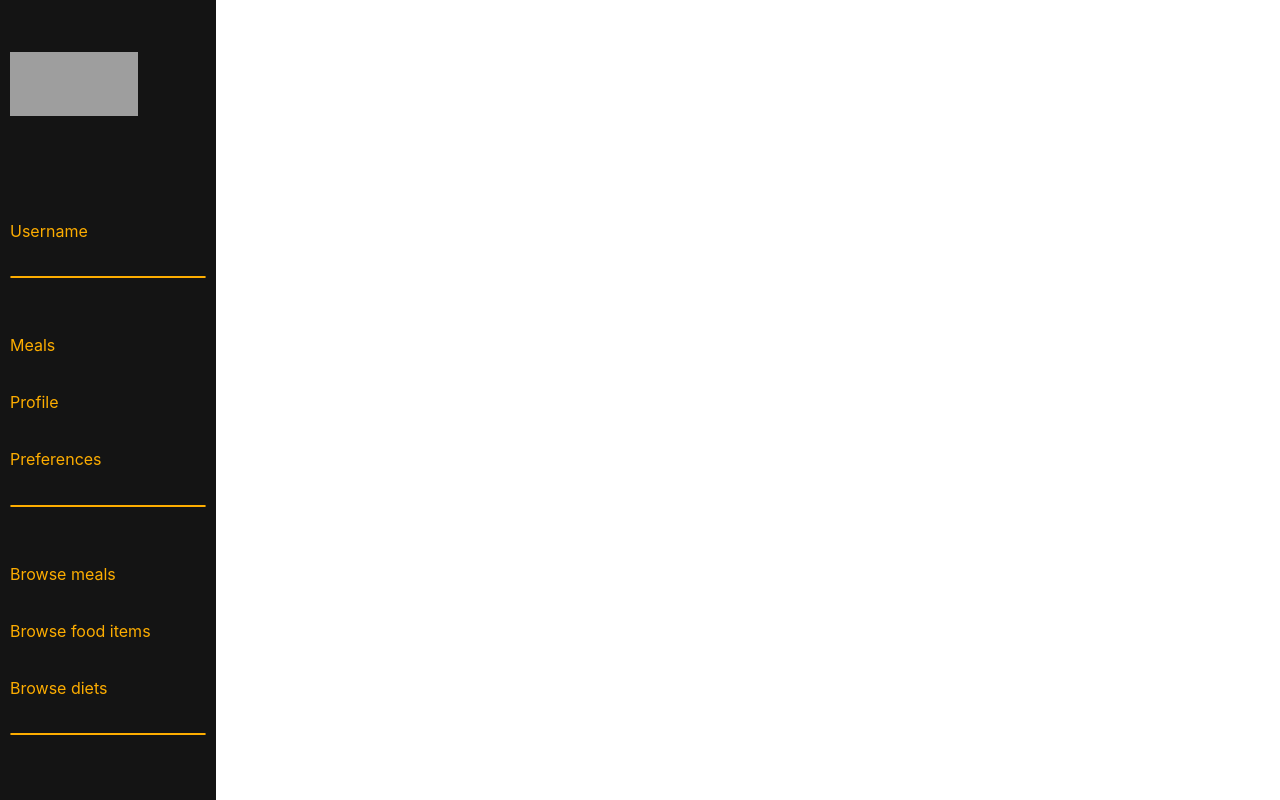
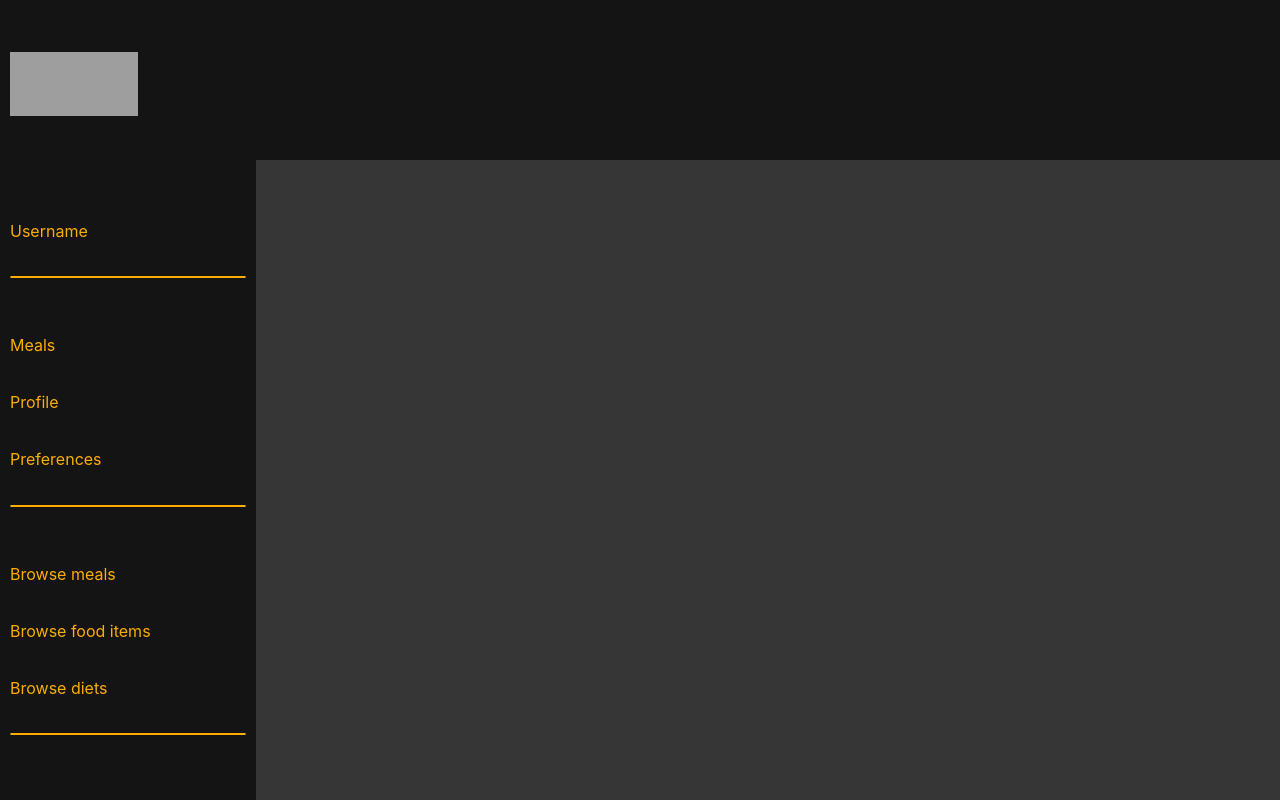
Before and after one commit to moenassar0/autodiet, a React (Create React App) app in the folder autodiet-frontend/: page /home in a window 1280 px wide. Built offline with nearby package versions, Linux system fonts and the light colour scheme; grey boxes are pictures that could not be loaded.

Commit message:
frontend: mealplan added

```diff
--- a/autodiet-frontend/src/Components/User/Home.tsx
+++ b/autodiet-frontend/src/Components/User/Home.tsx
@@ -17,7 +17,20 @@ export const Home = () => {
                     <div className='sidenavbar-item'><hr></hr></div>
                 </div>
             </div>
-            <div className="topnavbar"></div>
+            <div className="container">
+                <div className="topnavbar"></div>
+                <div className="mealplan-container">
+                    <div className="meals-container">
+                        <div className="meal">
+
+                        </div>
+                    </div>
+                    <div className="nutrition-container">
+
+                    </div>
+                </div>
+            </div>
+
         </div>
     )
 }
```
